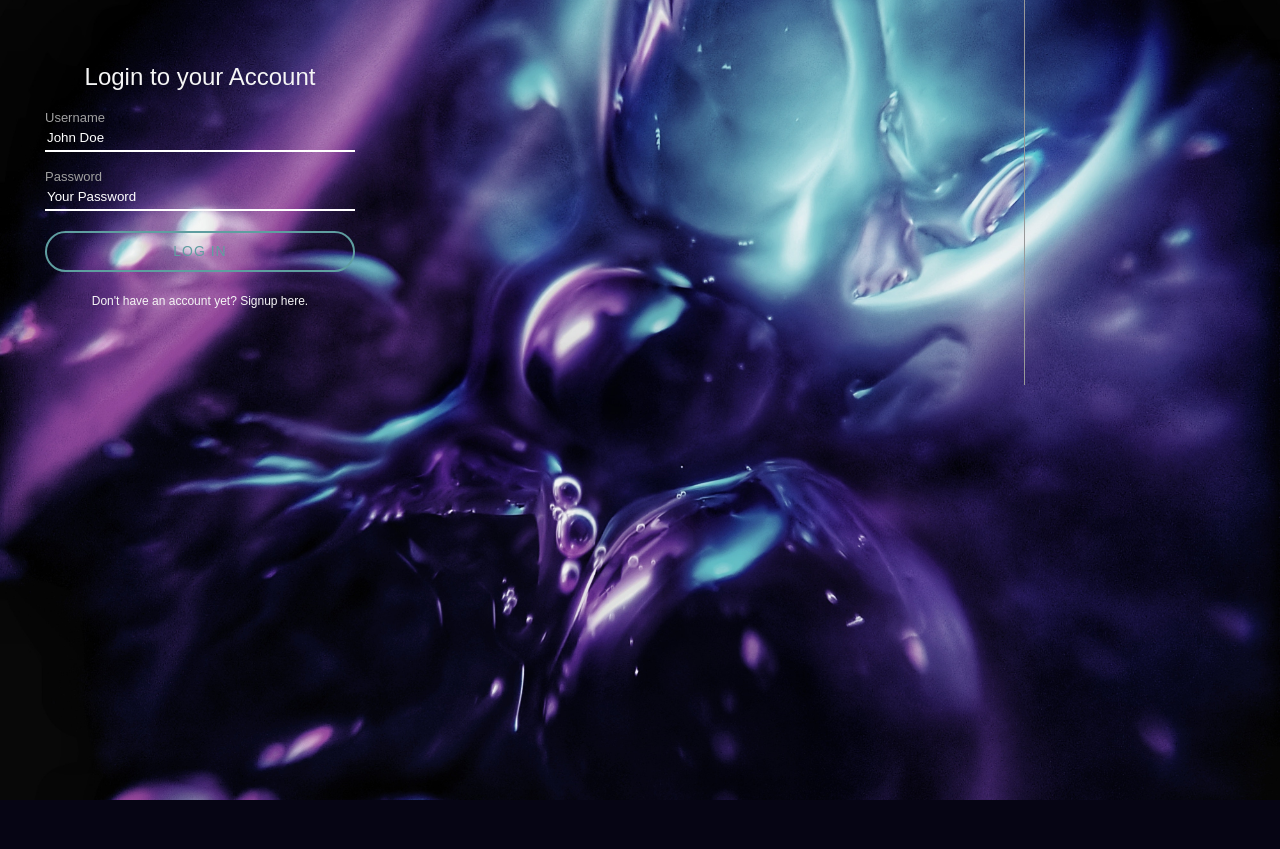
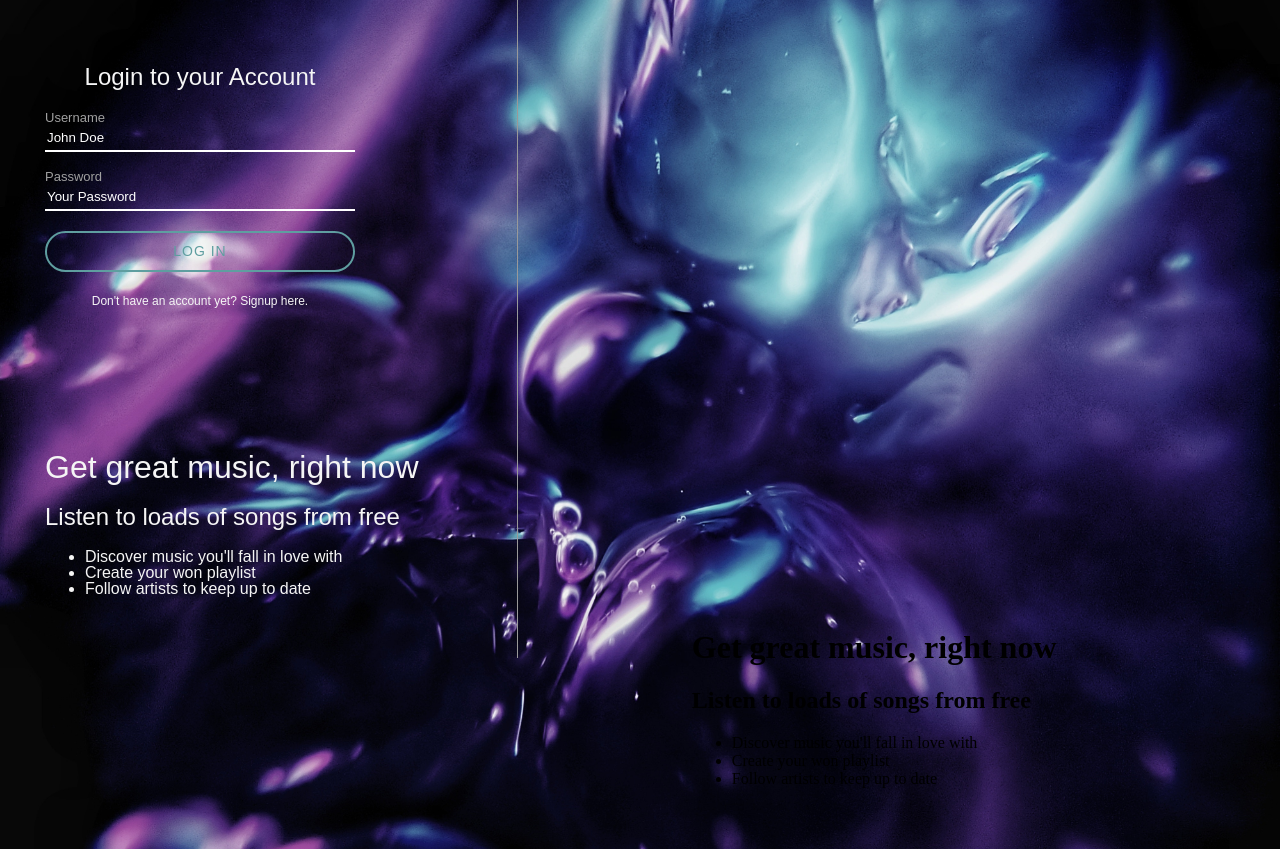
Before and after one commit to liam34/PhpProjectOnGit, a PHP site: page /register.php in a window 1280 px wide. Before the commit the page ends 800 px from the top, so only its background shows below. Run offline with PHP 8.4, Linux system fonts and the light colour scheme.

Commit message:
adding design

```diff
--- a/assets/css/register.css
+++ b/assets/css/register.css
@@ -74,6 +74,11 @@
     cursor: pointer;
 }
 
+#loginText {
+    padding: 45px;
+    display: table-cell;
+}
+
 #registerForm {
     display: none;
 }
--- a/register.php
+++ b/register.php
@@ -135,7 +135,25 @@
                     </div>
                 </form>
             </div>
+            <div id="loginText">
+                <h1>Get great music, right now</h1>
+                <h2>Listen to loads of songs from free</h2>
+                <ul>
+                    <li>Discover music you'll fall in love with </li>
+                    <li>Create your won playlist </li>
+                    <li>Follow artists to keep up to date</li>
+                </ul>
+            </div>
          </div>
+         <div id="loginText">
+                <h1>Get great music, right now</h1>
+                <h2>Listen to loads of songs from free</h2>
+                <ul>
+                    <li>Discover music you'll fall in love with </li>
+                    <li>Create your won playlist </li>
+                    <li>Follow artists to keep up to date</li>
+                </ul>
+            </div>
     </div>
 </body>
 </html>
```
